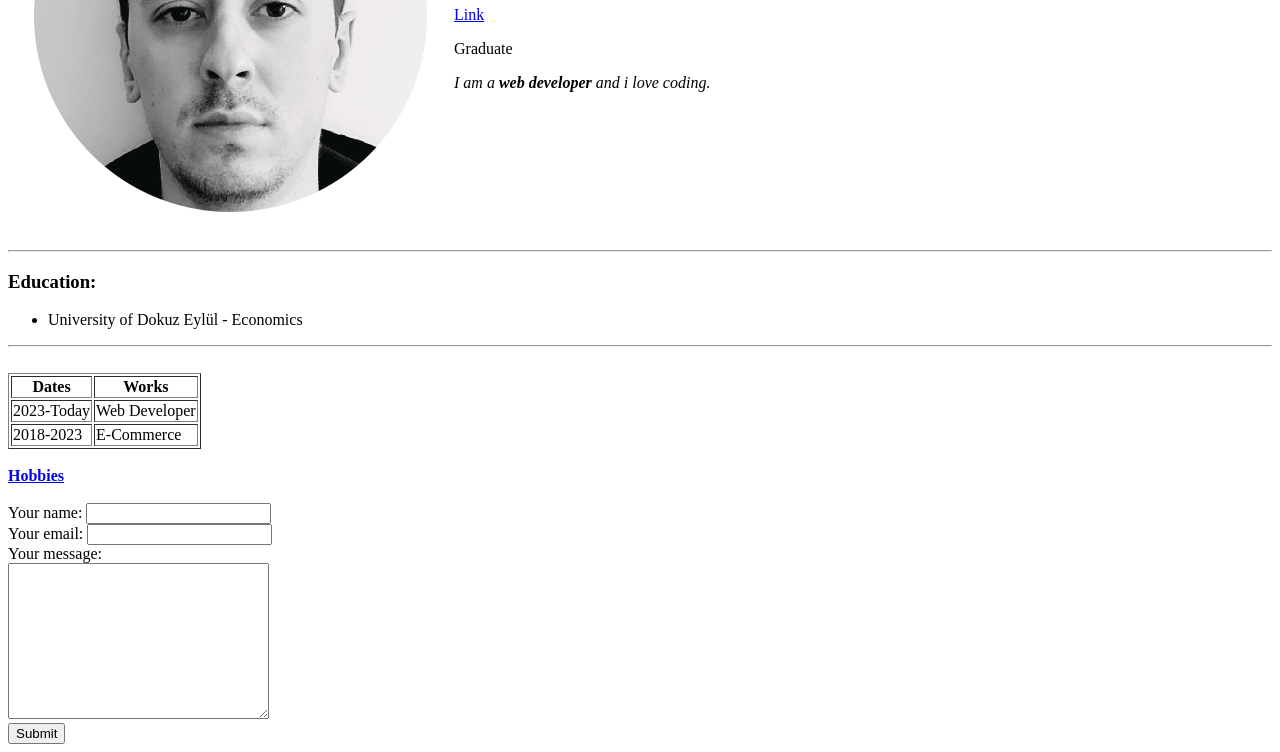
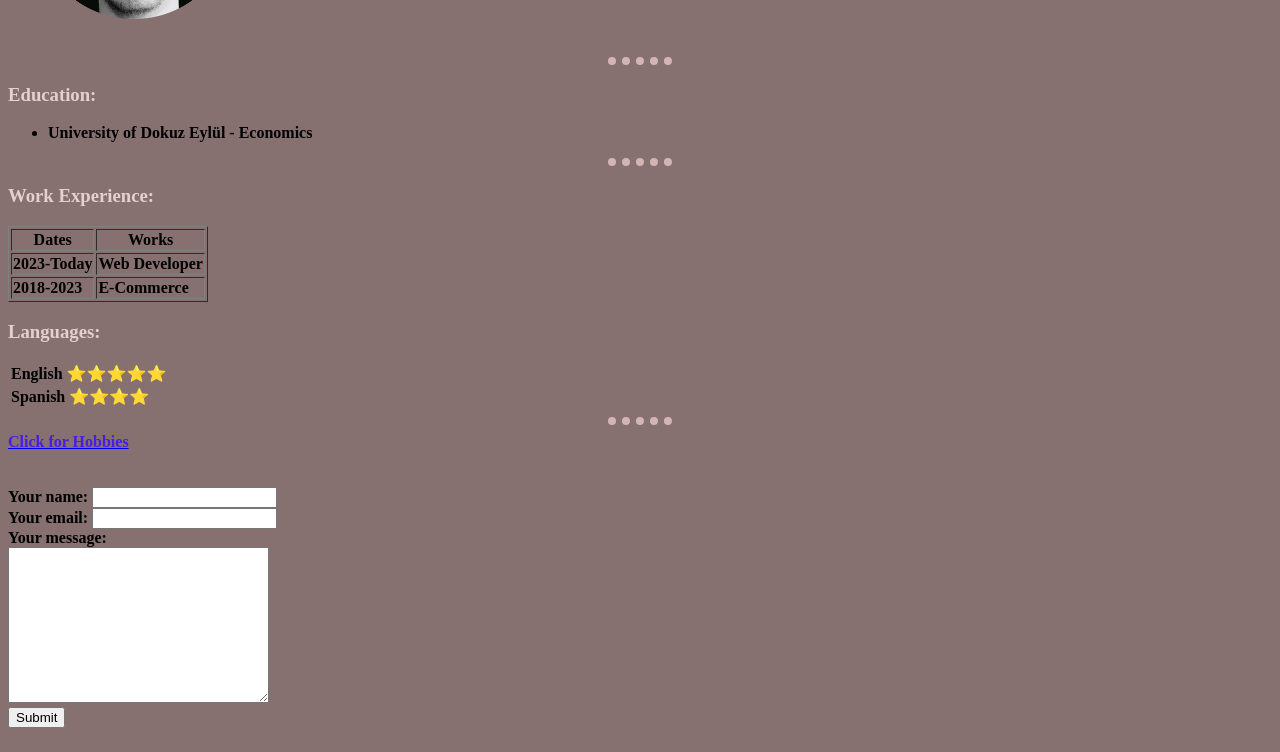
Before and after one commit to mertyilmazdeu/Web-Development, a plain HTML site: page index.html in a window 1280 px wide. Shown: the part 215-967 px from the top of the page. Drawn offline with Linux system fonts and the light colour scheme.

Commit message:
updated files

```diff
--- /dev/null
+++ b/css/styles.css
@@ -0,0 +1,24 @@
+body {
+    background-color: #867070;
+
+  }
+
+  hr {
+    border-style: none;
+    border-top-style: dotted;
+    border-color: #D5B4B4;
+    border-width: 8px;
+    width: 5%;
+  }
+
+  img {
+    height: 200px;
+  }
+
+  h3,h1,h2,h4 {
+    color: #E4D0D0;
+  }
+
+  td,li,p,label {
+    font-weight: bold;
+  }
--- a/index.html
+++ b/index.html
@@ -3,6 +3,8 @@
   <head>
     <meta charset="UTF-8">
     <title>My Website</title>
+    <link rel="stylesheet" href="css/styles.css">
+
   </head>
   <body>
     <table cellspacing="25">
@@ -10,7 +12,6 @@
       <td><img src="images/profile.png" alt="profile-picture"></td>
     <td>
     <h1>Mert YILMAZ</h1>
-    <p><a href="https://www.youtube.com/watch?v=dQw4w9WgXcQ">Link</a></p>
     <p>Graduate</p>
     <p><em>I am a <strong>web developer</strong> and i love coding.</em></p>
     </td>
@@ -22,7 +23,7 @@
       <li>University of Dokuz Eylül - Economics</li>
     </ul>
     <hr>
-    <br>
+    <h3>Work Experience:</h3>
     <table border="1">
       <thead>
         <tr>
@@ -41,8 +42,18 @@
         </tr>
       </tbody>
     </table>
-    <br>
-    <a href="hobbies.html"><b>Hobbies</b></a><br><br>
+    <h3>Languages:</h3>
+    <table>
+      <tr>
+        <td>English ⭐⭐⭐⭐⭐</td>
+      </tr>
+      <tr>
+        <td>Spanish ⭐⭐⭐⭐</td>
+      </tr>
+    </table>
+    <hr>
+    <a href="hobbies.html"><b><span style="color: #481beb;">Click for Hobbies</span></b></a><br>
+    <br><br>
     <form action="mailto:fullzek4@gmail.com" method="post" enctype="text/plain">
       <label>Your name:</label>
       <input type="text"><br>
```
Also changed, not shown: hobbies.html (+1 -0 lines).
